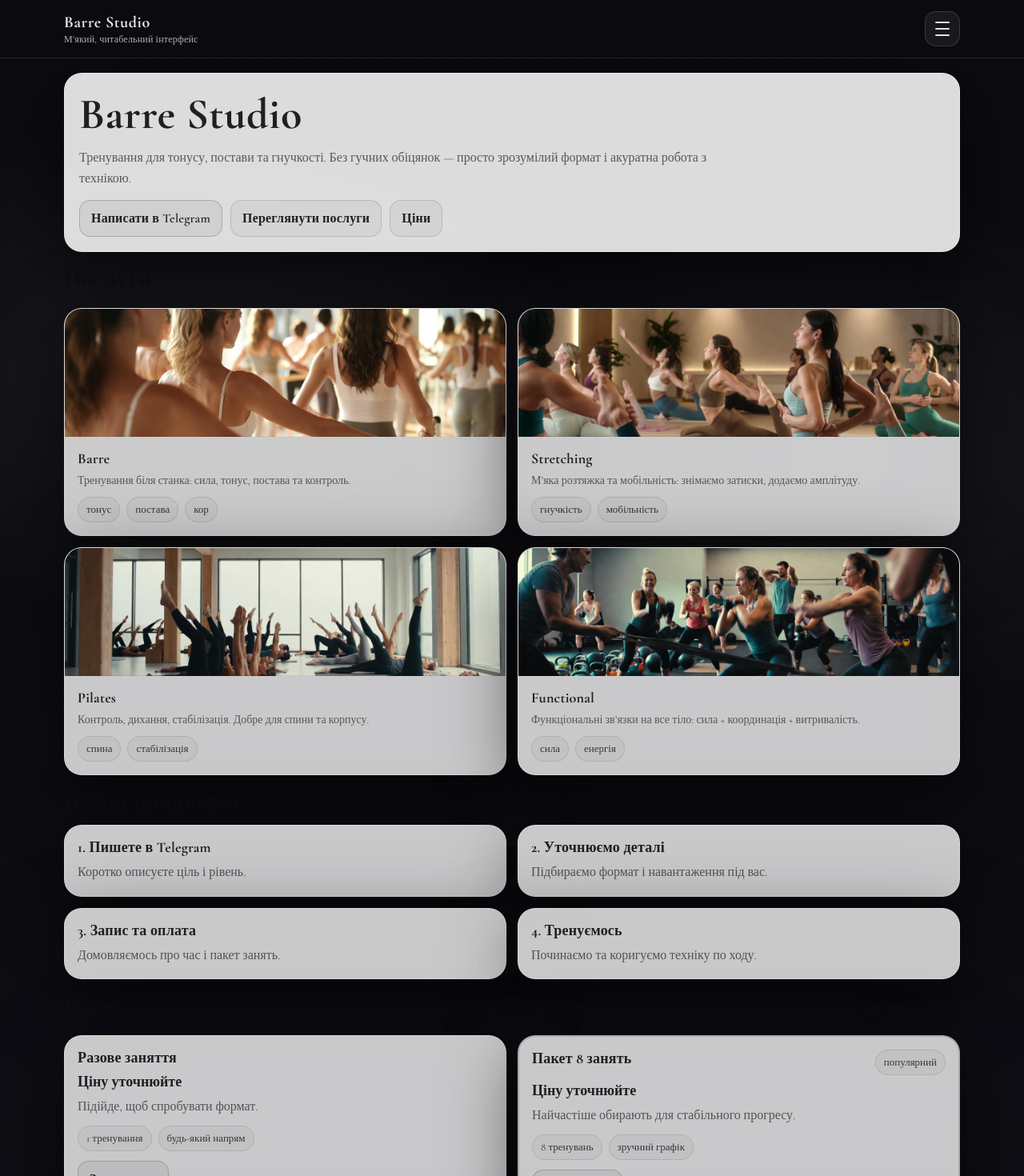
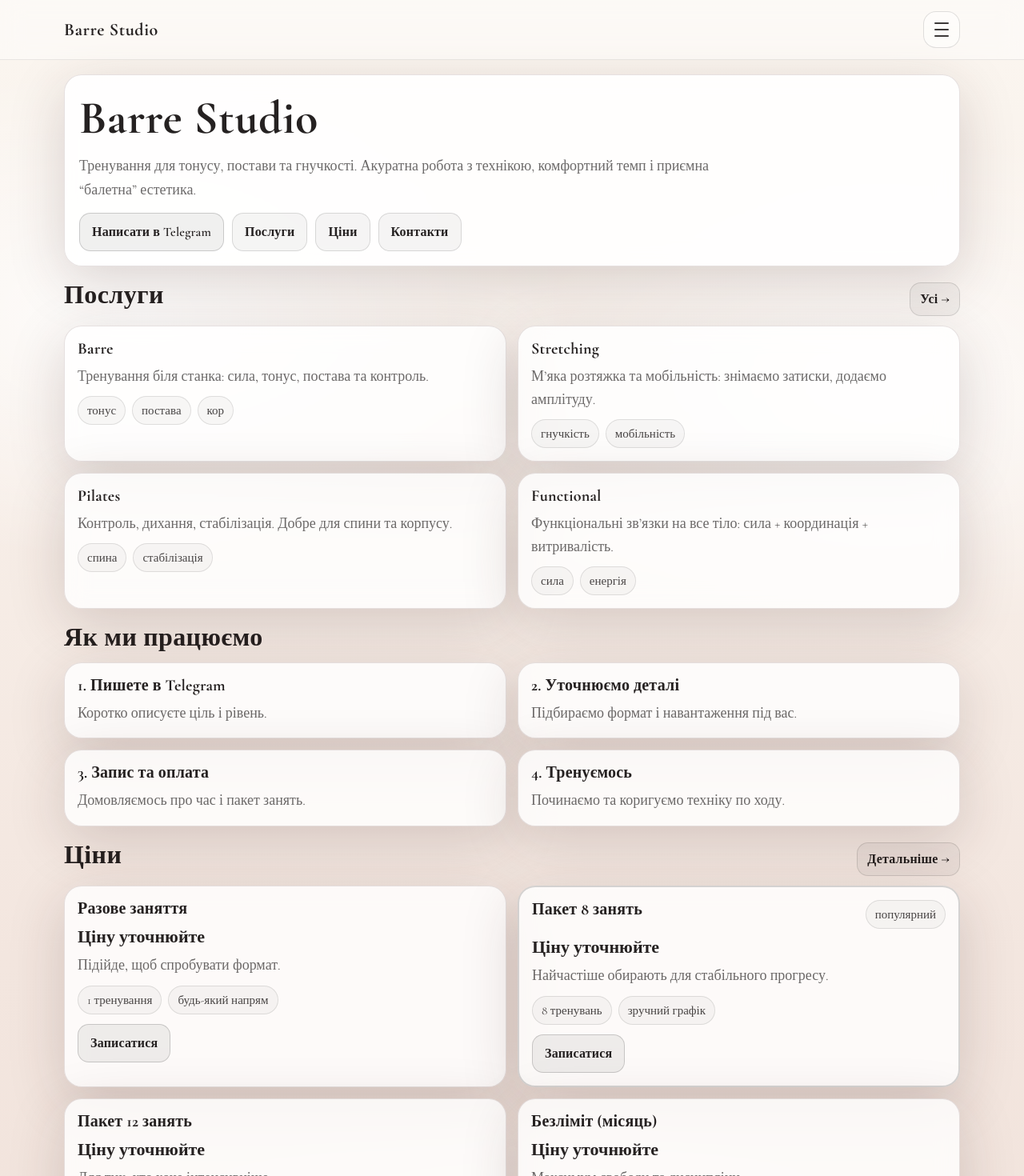
Before and after one commit to LukasMindeli/barre-studio, a React (Vite) app in the folder webapp/: page / in a window 1280 px wide. Shown: the top 1470 px of the page at 80% size. Built offline with nearby package versions, Linux system fonts and the light colour scheme.

Commit message:
style(webapp): ballet light palette + larger typography; remove portfolio photos and header hint

```diff
--- a/webapp/src/components/Layout.jsx
+++ b/webapp/src/components/Layout.jsx
@@ -4,7 +4,6 @@ import { Link, useLocation } from "react-router-dom";
 export default function Layout({ children }) {
   const location = useLocation();
 
-  // menu animation states
   const [mounted, setMounted] = useState(false);
   const [active, setActive] = useState(false);
 
@@ -18,7 +17,6 @@ export default function Layout({ children }) {
     setTimeout(() => setMounted(false), 190);
   };
 
-  // close menu on route change
   useEffect(() => {
     if (mounted) closeMenu();
     // eslint-disable-next-line react-hooks/exhaustive-deps
@@ -31,15 +29,16 @@ export default function Layout({ children }) {
     { to: "/contacts", label: "Контакти" },
   ];
 
+  // Убираем любые "указатели". На Home — просто пусто.
+  const subTitle = location.pathname === "/" ? "" : "";
+
   return (
     <>
       <header className="topbar">
         <div className="topbarRow">
           <div>
             <div className="brandTitle">Barre Studio</div>
-            <div className="brandSub">
-              {location.pathname === "/" ? "М’який, читабельний інтерфейс" : "Навігація по сайту"}
-            </div>
+            {subTitle ? <div className="brandSub">{subTitle}</div> : null}
           </div>
 
           <button
--- a/webapp/src/index.css
+++ b/webapp/src/index.css
@@ -1,29 +1,37 @@
 :root{
-  /* background */
-  --bg0:#0b0b10;
-  --bg1:#0f0f16;
+  /* ===== Ballet palette (soft, bright) ===== */
+  --bgA:#fbf6f0;        /* warm cream */
+  --bgB:#f3e6df;        /* powder */
+  --bgC:#efe0d8;        /* slightly deeper powder */
 
   /* panels */
-  --panel: rgba(255,255,255,.86);
-  --panel2: rgba(255,255,255,.78);
-  --panelBorder: rgba(255,255,255,.26);
-  --shadow: 0 24px 90px rgba(0,0,0,.55);
+  --panel: rgba(255,255,255,.88);
+  --panel2: rgba(255,255,255,.80);
+  --panelBorder: rgba(80,45,45,.14);
+  --shadow: 0 18px 70px rgba(60,35,35,.18);
 
-  /* text (content) */
-  --ink: rgba(16,16,20,.92);
-  --muted: rgba(16,16,20,.64);
+  /* text */
+  --ink: rgba(18,14,14,.92);
+  --muted: rgba(18,14,14,.62);
 
-  /* menu (dark surface + cream text) */
-  --menuBg: rgba(16,16,22,.92);
-  --cream: rgba(255,243,214,.95);
-  --creamMuted: rgba(255,243,214,.75);
+  /* menu (dark ballet, NOT black) + cream text */
+  --menuBg: rgba(46,32,34,.92);      /* warm plum */
+  --cream: rgba(255,244,224,.96);
+  --creamMuted: rgba(255,244,224,.78);
 
   /* accents */
-  --accent: rgba(255,255,255,.92); /* neon-white */
-  --lineDark: rgba(0,0,0,.12);
+  --accent: rgba(255,255,255,.92);   /* neon-white for active burger */
+  --lineDark: rgba(0,0,0,.10);
 
   /* font */
   --font: "Cormorant Garamond", serif;
+
+  /* GLOBAL FONT SCALE (a bit bigger everywhere) */
+  --fz: 18px;         /* base text */
+  --fzSmall: 16px;    /* small text */
+  --fzH1: clamp(34px, 5.2vw, 58px);
+  --fzH2: clamp(22px, 3.4vw, 32px);
+  --fzCardTitle: 20px;
 
   font-synthesis: none;
   text-rendering: optimizeLegibility;
@@ -38,22 +46,26 @@ html, body{
   min-height:100%;
   font-family: var(--font);
   color: var(--ink);
+  font-size: var(--fz);
 
-  /* soft background */
+  /* ===== Ballet background (NO black) ===== */
   background:
-    radial-gradient(900px 520px at 18% 18%, rgba(255,255,255,.06), transparent 62%),
-    radial-gradient(900px 520px at 82% 22%, rgba(255,255,255,.05), transparent 62%),
-    linear-gradient(180deg, var(--bg0), var(--bg1));
+    radial-gradient(900px 520px at 14% 18%, rgba(255,255,255,.85), transparent 60%),
+    radial-gradient(900px 520px at 86% 22%, rgba(255,255,255,.75), transparent 60%),
+    radial-gradient(900px 520px at 50% 78%, rgba(255,255,255,.55), transparent 62%),
+    linear-gradient(180deg, var(--bgA), var(--bgB) 55%, var(--bgC));
 
-  /* optional seamless tile (if you have it) */
+  /* optional tile (if exists) */
   background-image:
-    radial-gradient(900px 520px at 18% 18%, rgba(255,255,255,.06), transparent 62%),
-    radial-gradient(900px 520px at 82% 22%, rgba(255,255,255,.05), transparent 62%),
-    linear-gradient(180deg, var(--bg0), var(--bg1)),
+    radial-gradient(900px 520px at 14% 18%, rgba(255,255,255,.85), transparent 60%),
+    radial-gradient(900px 520px at 86% 22%, rgba(255,255,255,.75), transparent 60%),
+    radial-gradient(900px 520px at 50% 78%, rgba(255,255,255,.55), transparent 62%),
+    linear-gradient(180deg, var(--bgA), var(--bgB) 55%, var(--bgC)),
     url("./assets/bg-tile.png");
-  background-repeat: no-repeat, no-repeat, no-repeat, repeat-y;
-  background-position: center, center, center, center top;
-  background-size: auto, auto, auto, 1024px auto;
+
+  background-repeat: no-repeat, no-repeat, no-repeat, no-repeat, repeat-y;
+  background-position: center, center, center, center, center top;
+  background-size: auto, auto, auto, auto, 1024px auto;
 }
 
 a{ color: inherit; }
@@ -75,31 +87,26 @@ a{ color: inherit; }
   box-shadow: var(--shadow);
   backdrop-filter: blur(14px);
 }
-
-.panel.soft{
-  background: var(--panel2);
-}
+.panel.soft{ background: var(--panel2); }
 
 /* typography */
 .h1{
   margin: 0;
-  font-size: clamp(30px, 4.8vw, 54px);
+  font-size: var(--fzH1);
   font-weight: 700;
   letter-spacing: .6px;
 }
-
 .h2{
   margin: 0;
-  font-size: clamp(20px, 3vw, 28px);
+  font-size: var(--fzH2);
   font-weight: 700;
   letter-spacing: .4px;
 }
-
 .p{
   margin: 0;
   color: var(--muted);
-  line-height: 1.6;
-  font-size: 16px;
+  line-height: 1.65;
+  font-size: var(--fz);
 }
 
 /* buttons */
@@ -108,19 +115,19 @@ a{ color: inherit; }
   align-items: center;
   justify-content: center;
   gap: 10px;
-  padding: 12px 14px;
+  padding: 13px 15px;
   border-radius: 14px;
-  border: 1px solid var(--lineDark);
+  border: 1px solid rgba(0,0,0,.12);
   background: rgba(0,0,0,.04);
   text-decoration: none;
   cursor: pointer;
   font-weight: 600;
   letter-spacing: .2px;
+  font-size: var(--fzSmall);
 }
-.btn:hover{ filter: brightness(0.98); }
-
+.btn:hover{ filter: brightness(0.99); }
 .btnPrimary{
-  border-color: rgba(0,0,0,.18);
+  border-color: rgba(0,0,0,.16);
   background: rgba(0,0,0,.06);
 }
 
@@ -131,63 +138,53 @@ a{ color: inherit; }
   gap: 8px;
 }
 .chip{
-  font-size: 13px;
-  padding: 7px 10px;
+  font-size: 15px;
+  padding: 8px 11px;
   border-radius: 999px;
   border: 1px solid rgba(0,0,0,.10);
   background: rgba(0,0,0,.03);
-  color: rgba(16,16,20,.78);
+  color: rgba(18,14,14,.76);
 }
 
 /* grids */
-.grid{
-  display:grid;
-  gap: 14px;
-}
+.grid{ display:grid; gap: 14px; }
 @media (min-width: 820px){
   .grid.cols2{ grid-template-columns: 1fr 1fr; }
   .grid.cols3{ grid-template-columns: 1fr 1fr 1fr; }
 }
 
-/* cards */
-.card{
-  border-radius: 18px;
-  border: 1px solid rgba(0,0,0,.10);
-  background: rgba(255,255,255,.72);
-  overflow: hidden;
-}
-.cardBody{
-  padding: 16px;
-}
+/* card helpers */
 .cardTitle{
-  font-size: 18px;
+  font-size: var(--fzCardTitle);
   font-weight: 700;
   letter-spacing: .2px;
 }
 .cardMeta{
-  margin-top: 6px;
-  color: rgba(16,16,20,.62);
-  font-size: 14px;
-  line-height: 1.5;
+  margin-top: 8px;
+  color: rgba(18,14,14,.62);
+  font-size: var(--fz);
+  line-height: 1.6;
 }
 
 /* FAQ */
 .faqItem{
   border: 1px solid rgba(0,0,0,.10);
-  border-radius: 16px;
-  background: rgba(255,255,255,.70);
-  padding: 12px 14px;
+  border-radius: 18px;
+  background: rgba(255,255,255,.74);
+  padding: 14px 16px;
 }
 .faqItem summary{
   cursor:pointer;
   font-weight: 700;
   list-style: none;
+  font-size: 20px;              /* bigger questions */
 }
 .faqItem summary::-webkit-details-marker{ display:none; }
 .faqAnswer{
-  margin-top: 8px;
-  color: rgba(16,16,20,.70);
-  line-height: 1.6;
+  margin-top: 10px;
+  color: rgba(18,14,14,.70);
+  line-height: 1.7;
+  font-size: var(--fz);
 }
 
 /* ---- Topbar + Menu ---- */
@@ -196,9 +193,9 @@ a{ color: inherit; }
   top: 0;
   z-index: 100;
   padding: 14px 16px;
-  border-bottom: 1px solid rgba(255,255,255,.10);
-  background: rgba(14,14,18,.55);
-  backdrop-filter: blur(12px);
+  border-bottom: 1px solid rgba(0,0,0,.08);
+  background: rgba(255,255,255,.40);   /* ballet glass */
+  backdrop-filter: blur(14px);
 }
 .topbarRow{
   width: min(1120px, 92vw);
@@ -209,25 +206,25 @@ a{ color: inherit; }
   gap: 12px;
 }
 .brandTitle{
-  color: rgba(255,255,255,.92);
+  color: rgba(18,14,14,.92);
   font-weight: 700;
   letter-spacing: .6px;
-  font-size: 20px;
+  font-size: 22px;
 }
 .brandSub{
   margin-top: 2px;
-  color: rgba(255,255,255,.68);
-  font-size: 12px;
+  color: rgba(18,14,14,.62);
+  font-size: 14px;
   letter-spacing: .2px;
 }
 
 /* burger */
 .burger{
-  width: 44px;
-  height: 44px;
-  border-radius: 14px;
-  border: 1px solid rgba(255,255,255,.14);
-  background: rgba(255,255,255,.06);
+  width: 46px;
+  height: 46px;
+  border-radius: 16px;
+  border: 1px solid rgba(0,0,0,.12);
+  background: rgba(255,255,255,.40);
   display:flex;
   align-items:center;
   justify-content:center;
@@ -243,11 +240,11 @@ a{ color: inherit; }
 .burgerLines span{
   height: 2px;
   border-radius: 999px;
-  background: rgba(255,255,255,.88);
+  background: rgba(18,14,14,.82);
 }
 .burger.active{
-  box-shadow: 0 0 0 1px rgba(255,255,255,.92), 0 0 26px rgba(255,255,255,.22);
-  border-color: rgba(255,255,255,.34);
+  box-shadow: 0 0 0 1px rgba(255,255,255,.92), 0 0 22px rgba(255,255,255,.30);
+  border-color: rgba(255,255,255,.60);
 }
 
 /* menu overlay */
@@ -255,15 +252,14 @@ a{ color: inherit; }
   position: fixed;
   inset: 0;
   z-index: 999;
-  background: rgba(0,0,0,.45);
+  background: rgba(20,12,14,.24);
   display:flex;
   justify-content: flex-end;
-  padding: 0;
 }
 
 /* micro animation panel */
 .menuPanel{
-  width: min(340px, 92vw);
+  width: min(350px, 92vw);
   height: 100%;
   background: var(--menuBg);
   border-left: 1px solid rgba(255,255,255,.10);
@@ -287,6 +283,7 @@ a{ color: inherit; }
   color: var(--cream);
   font-weight: 700;
   letter-spacing: .4px;
+  font-size: 18px;
 }
 
 .menuList{
@@ -301,8 +298,8 @@ a{ color: inherit; }
   align-items:center;
   justify-content: space-between;
   gap: 10px;
-  padding: 12px 12px;
-  border-radius: 14px;
+  padding: 14px 14px;
+  border-radius: 16px;
   text-decoration: none;
 
   color: var(--cream);
@@ -310,6 +307,8 @@ a{ color: inherit; }
 
   border: 1px solid rgba(255,255,255,.14);
   background: rgba(255,255,255,.06);
+
+  font-size: 18px; /* bigger menu items */
 }
 
 .menuLink span{
@@ -319,8 +318,8 @@ a{ color: inherit; }
 
 .menuClose{
   margin-top: auto;
-  padding: 12px 12px;
-  border-radius: 14px;
+  padding: 14px 14px;
+  border-radius: 16px;
   border: 1px solid rgba(255,255,255,.14);
   background: rgba(255,255,255,.06);
 
@@ -328,4 +327,5 @@ a{ color: inherit; }
   -webkit-text-fill-color: var(--cream);
 
   cursor:pointer;
+  font-size: 18px;
 }
--- a/webapp/src/pages/Home.jsx
+++ b/webapp/src/pages/Home.jsx
@@ -5,17 +5,8 @@ import {
   SERVICES,
   HOW_WE_WORK,
   PRICING,
-  PORTFOLIO,
   FAQ,
 } from "../data/content";
-
-function getImg(file) {
-  try {
-    return new URL(`../assets/services/${file}`, import.meta.url).href;
-  } catch {
-    return null;
-  }
-}
 
 export default function Home() {
   return (
@@ -24,16 +15,17 @@ export default function Home() {
       <section className="panel" style={{ padding: 18 }}>
         <h1 className="h1">Barre Studio</h1>
         <p className="p" style={{ marginTop: 10, maxWidth: 820 }}>
-          Тренування для тонусу, постави та гнучкості. Без гучних обіцянок —
-          просто зрозумілий формат і акуратна робота з технікою.
+          Тренування для тонусу, постави та гнучкості. Акуратна робота з технікою,
+          комфортний темп і приємна “балетна” естетика.
         </p>
 
         <div style={{ display: "flex", gap: 10, flexWrap: "wrap", marginTop: 14 }}>
           <a className="btn btnPrimary" href={TELEGRAM_URL} target="_blank" rel="noreferrer">
             Написати в Telegram
           </a>
-          <Link className="btn" to="/services">Переглянути послуги</Link>
+          <Link className="btn" to="/services">Послуги</Link>
           <Link className="btn" to="/pricing">Ціни</Link>
+          <Link className="btn" to="/contacts">Контакти</Link>
         </div>
       </section>
 
@@ -45,18 +37,8 @@ export default function Home() {
         </div>
 
         <div className="grid cols2" style={{ marginTop: 12 }}>
-          {SERVICES.map((s) => {
-            const img = getImg(s.image);
-            return (
-              <div key={s.id} className="panel soft" style={{ padding: 0, overflow: "hidden" }}>
-                <div
-                  style={{
-                    height: 160,
-                    background: img ? `url(${img}) center/cover no-repeat` : "rgba(0,0,0,.03)",
-                    borderBottom: "1px solid rgba(0,0,0,.08)",
-                  }}
-                />
-                <div style={{ padding: 16 }}>
+          {SERVICES.map((s) => (
+            <div key={s.id} className="panel soft" style={{ padding: 16 }}>
               <div className="cardTitle">{s.title}</div>
               <div className="cardMeta">{s.desc}</div>
 
@@ -66,9 +48,7 @@ export default function Home() {
                 ))}
               </div>
             </div>
-              </div>
-            );
-          })}
+          ))}
         </div>
       </section>
 
@@ -100,7 +80,7 @@ export default function Home() {
               className="panel soft"
               style={{
                 padding: 16,
-                border: p.popular ? "2px solid rgba(0,0,0,.16)" : "1px solid rgba(255,255,255,.26)",
+                border: p.popular ? "2px solid rgba(0,0,0,.16)" : undefined,
               }}
             >
               <div style={{ display: "flex", justifyContent: "space-between", gap: 12 }}>
@@ -108,7 +88,7 @@ export default function Home() {
                 {p.popular && <span className="chip">популярний</span>}
               </div>
 
-              <div style={{ marginTop: 8, fontSize: 18, fontWeight: 700 }}>
+              <div style={{ marginTop: 10, fontSize: 22, fontWeight: 700 }}>
                 {p.price}
               </div>
 
@@ -125,35 +105,6 @@ export default function Home() {
               </a>
             </div>
           ))}
-        </div>
-      </section>
-
-      {/* PORTFOLIO */}
-      <section style={{ marginTop: 16 }}>
-        <div style={{ display: "flex", justifyContent: "space-between", gap: 12, alignItems: "baseline" }}>
-          <h2 className="h2">Портфоліо</h2>
-          <Link to="/portfolio" className="btn" style={{ padding: "10px 12px" }}>Усі →</Link>
-        </div>
-
-        <div className="grid cols3" style={{ marginTop: 12 }}>
-          {PORTFOLIO.map((p) => {
-            const img = getImg(p.image);
-            return (
-              <div key={p.id} className="panel soft" style={{ padding: 0, overflow: "hidden" }}>
-                <div
-                  style={{
-                    height: 150,
-                    background: img ? `url(${img}) center/cover no-repeat` : "rgba(0,0,0,.03)",
-                    borderBottom: "1px solid rgba(0,0,0,.08)",
-                  }}
-                />
-                <div style={{ padding: 16 }}>
-                  <div className="cardTitle">{p.title}</div>
-                  <div className="cardMeta">{p.desc}</div>
-                </div>
-              </div>
-            );
-          })}
         </div>
       </section>
 
```
Also changed, not shown: webapp/src/pages/Portfolio.jsx (+13 -29 lines). Lines whose indentation alone changed are shown as unchanged.
